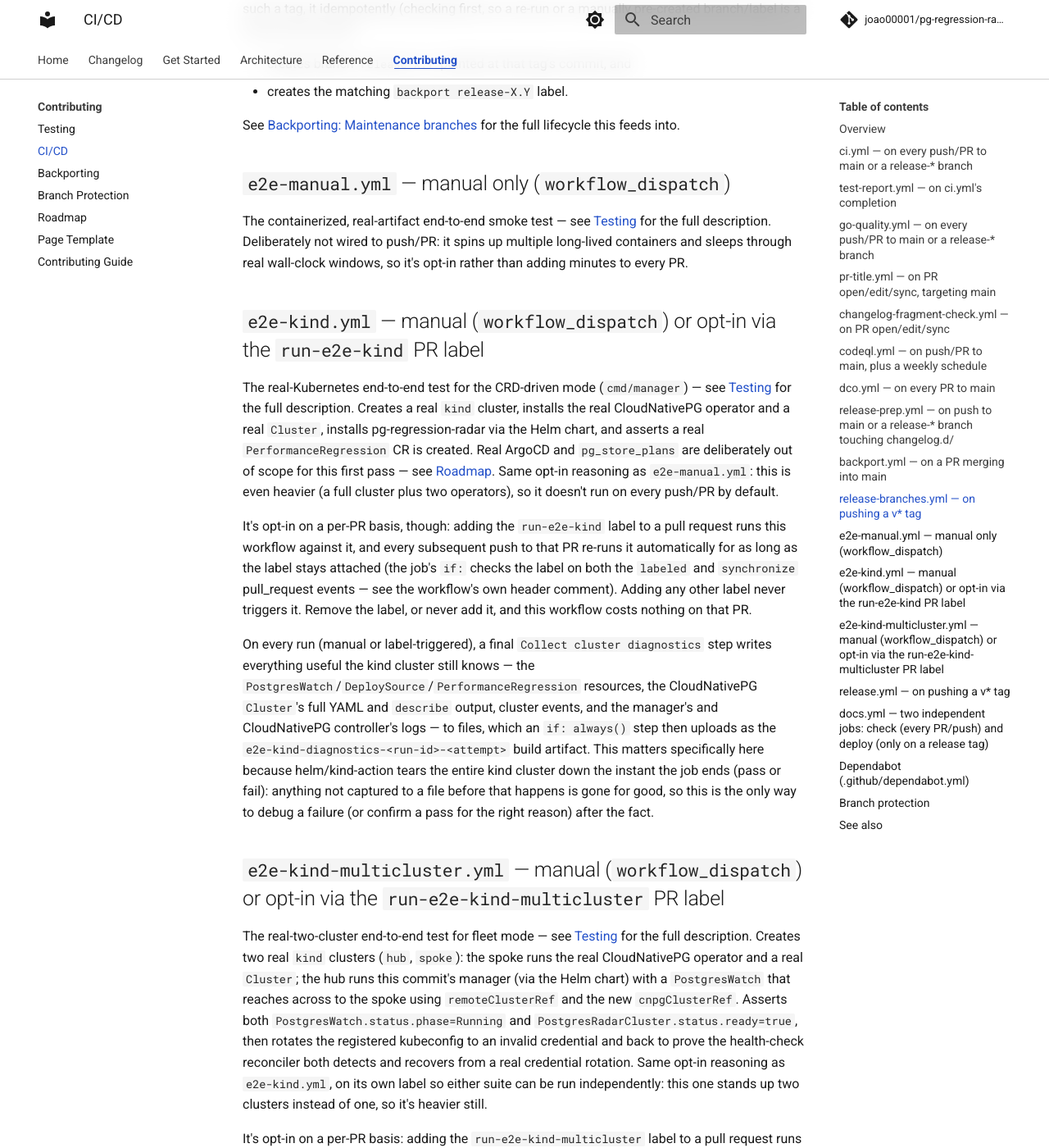
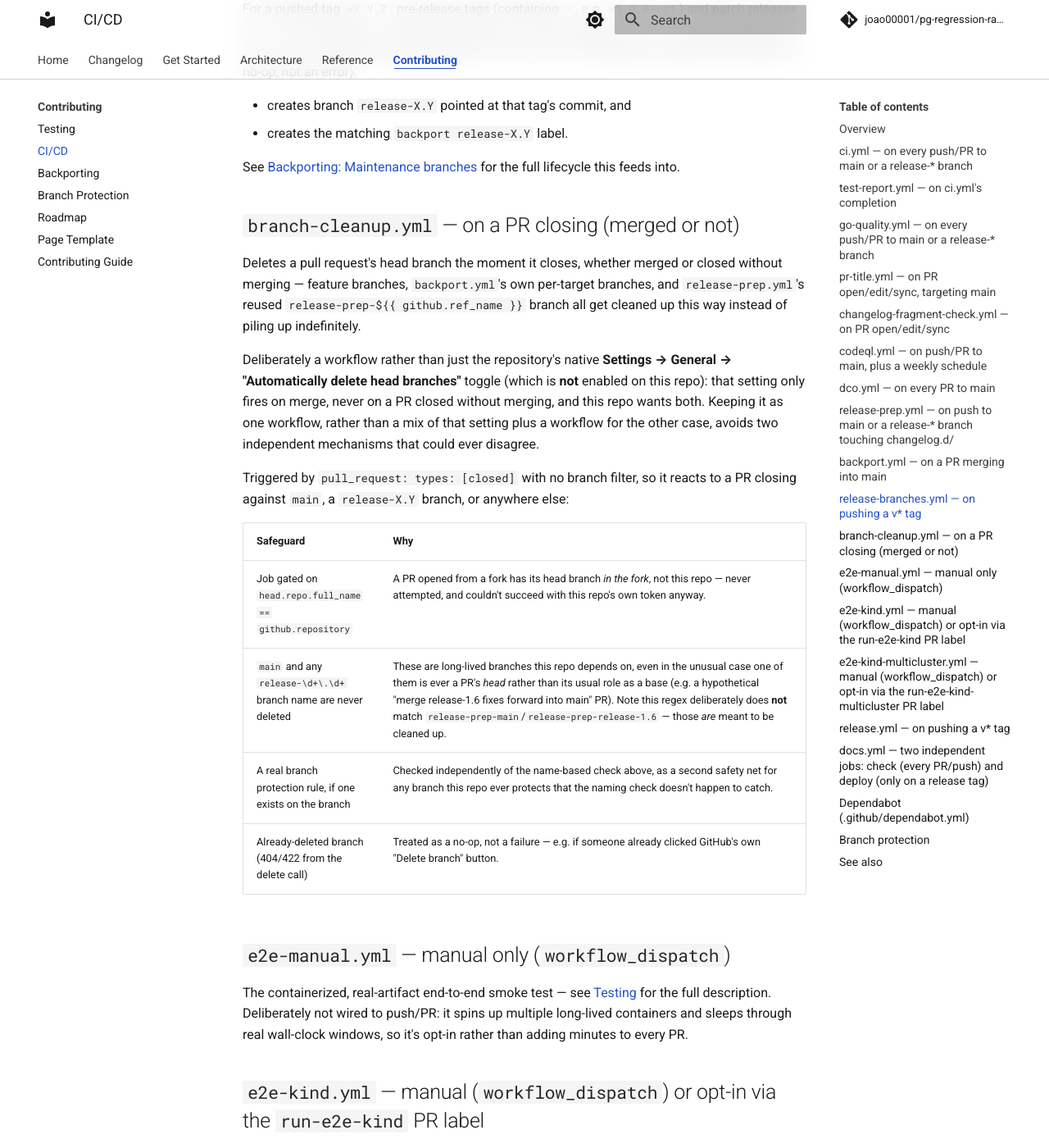
Before and after one commit to joao00001/pg-regression-radar, an MkDocs documentation site: the page built from docs/ci-cd.md, in a window 1280 px wide and 1400 px high, scrolled down 7349 px. Shown: the whole window at 82% size. Built offline with MkDocs 1.6.1 and Material for MkDocs 9.7.7, drawn with Linux system fonts in a browser that asks for light colours; comment, search, counter and statistics services are not loaded; the version menu is left out; some of the changed text lies outside the part shown.

Commit message:
feat(ci): delete a PR's head branch automatically on close
Add branch-cleanup.yml: deletes a pull request's head branch the
moment it closes (merged or not), so feature branches,
backport.yml's per-target branches, and release-prep.yml's reused
release-prep-<ref> branch never pile up.

Implemented as a workflow rather than the repo's native
'Automatically delete head branches' setting (left disabled),
since that setting only fires on merge - this also covers a PR
closed without merging, per the user's request.

Safety, by construction:
  - Gated on head.repo.full_name == this repo, so a fork's own
    branch is never touched.
  - main and any release-X.Y maintenance branch are never deleted,
    even if one is ever a PR's head rather than its usual role as a
    base (release-prep-<ref> branches, which share the 'release-'
    prefix, are correctly NOT protected by this check and do get
    cleaned up).
  - A real branch protection rule is honored as a second safety net.
  - An already-deleted branch (404/422) is a no-op, not a failure.

Updates docs/ci-cd.md (new section, workflow count), docs/backporting.md
(cross-references), and CONTRIBUTING.md (contributor-facing note).
Updates the changelog.d/176.feat.md fragment to mention this.

Validated with actionlint, act dry-runs (same-repo vs. fork PR
scenarios), a Node.js simulation of the full github-script control
flow (protected-by-name, branch-protection-rule, already-deleted,
and real-error paths), and an mkdocs --strict build.

Signed-off-by: joao00001 <149160126+joao00001@users.noreply.github.com>

```diff
--- a/docs/ci-cd.md
+++ b/docs/ci-cd.md
@@ -4,7 +4,7 @@
 
 ## Overview
 
-pg-regression-radar runs fourteen workflows plus Dependabot. This page is a map of what each one does; see [Testing](testing.md) for how to reproduce the test-related ones locally, [Branch Protection](branch-protection.md) for how (and whether) they're actually enforced as required checks on `main`, and [Backporting](backporting.md) for the two workflows (`backport.yml`, `release-branches.yml`) and the `release-prep.yml` changes that exist specifically to support shipping a fix to an already-released tool version.
+pg-regression-radar runs fifteen workflows plus Dependabot. This page is a map of what each one does; see [Testing](testing.md) for how to reproduce the test-related ones locally, [Branch Protection](branch-protection.md) for how (and whether) they're actually enforced as required checks on `main`, [Backporting](backporting.md) for the two workflows (`backport.yml`, `release-branches.yml`) and the `release-prep.yml` changes that exist specifically to support shipping a fix to an already-released tool version, and [`branch-cleanup.yml`](#branch-cleanupyml-on-a-pr-closing-merged-or-not) below for how this repo keeps disposable branches (including the ones those two workflows create) from piling up.
 
 **Security scanning, end to end:** this repo uses only tools that are free for a public repository, spread across the layer each is actually good at — no single tool covers all of these:
 
@@ -121,6 +121,21 @@ For a pushed tag `vX.Y.Z`: pre-release tags (containing `-`, e.g. `v2.0.0-rc1`)
 
 See [Backporting: Maintenance branches](backporting.md#maintenance-branches-release-xy) for the full lifecycle this feeds into.
 
+## `branch-cleanup.yml` — on a PR closing (merged or not)
+
+Deletes a pull request's head branch the moment it closes, whether merged or closed without merging — feature branches, `backport.yml`'s own per-target branches, and `release-prep.yml`'s reused `release-prep-${{ github.ref_name }}` branch all get cleaned up this way instead of piling up indefinitely.
+
+Deliberately a workflow rather than just the repository's native **Settings → General → "Automatically delete head branches"** toggle (which is **not** enabled on this repo): that setting only fires on merge, never on a PR closed without merging, and this repo wants both. Keeping it as one workflow, rather than a mix of that setting plus a workflow for the other case, avoids two independent mechanisms that could ever disagree.
+
+Triggered by `pull_request: types: [closed]` with no branch filter, so it reacts to a PR closing against `main`, a `release-X.Y` branch, or anywhere else:
+
+| Safeguard | Why |
+|---|---|
+| Job gated on `head.repo.full_name == github.repository` | A PR opened from a fork has its head branch *in the fork*, not this repo — never attempted, and couldn't succeed with this repo's own token anyway. |
+| `main` and any `release-\d+\.\d+` branch name are never deleted | These are long-lived branches this repo depends on, even in the unusual case one of them is ever a PR's *head* rather than its usual role as a base (e.g. a hypothetical "merge release-1.6 fixes forward into main" PR). Note this regex deliberately does **not** match `release-prep-main`/`release-prep-release-1.6` — those *are* meant to be cleaned up. |
+| A real branch protection rule, if one exists on the branch | Checked independently of the name-based check above, as a second safety net for any branch this repo ever protects that the naming check doesn't happen to catch. |
+| Already-deleted branch (404/422 from the delete call) | Treated as a no-op, not a failure — e.g. if someone already clicked GitHub's own "Delete branch" button. |
+
 ## `e2e-manual.yml` — manual only (`workflow_dispatch`)
 
 The containerized, real-artifact end-to-end smoke test — see [Testing](testing.md#manual-e2e-real-container) for the full description. Deliberately not wired to push/PR: it spins up multiple long-lived containers and sleeps through real wall-clock windows, so it's opt-in rather than adding minutes to every PR.
```
Also changed, not shown: CONTRIBUTING.md (+6 -0 lines), changelog.d/176.feat.md (+1 -1 lines), docs/backporting.md (+2 -1 lines), 1 other file.
